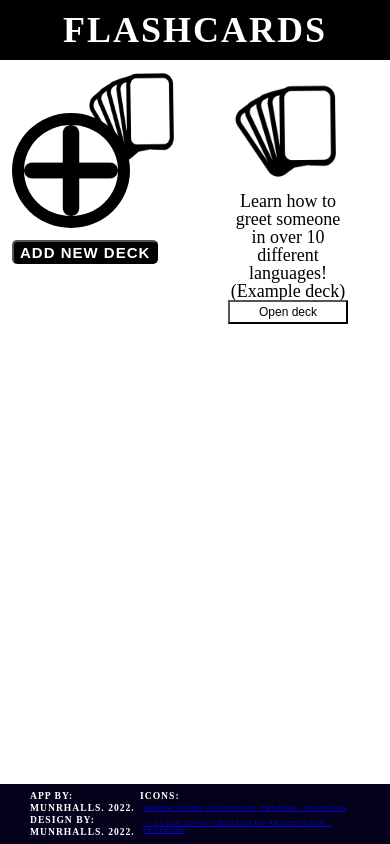
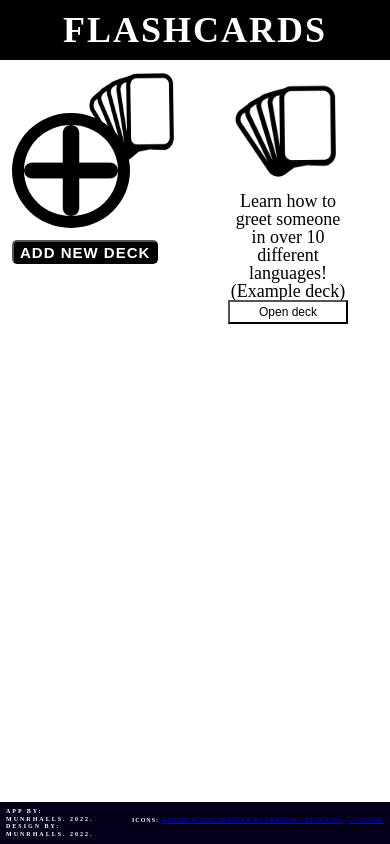
Before and after one commit to munrhalls/Oxus-Flashcards, a React (Create React App) app: page / in a window 390 px wide. Built offline with nearby package versions, Linux system fonts and the light colour scheme.

Commit message:
flex fcard

```diff
--- a/src/App.css
+++ b/src/App.css
@@ -16,6 +16,7 @@
 @import './Footer/Footer.css';
 
 @import './Flashcards/MobileFlashcards.css';
+@import './Footer/MobileFooter.css';
 
 *, :hover, :after {
     box-sizing: border-box;
--- a/src/Footer/Footer.css
+++ b/src/Footer/Footer.css
@@ -46,7 +46,7 @@
     overflow-y: hidden;
 
   }
-  .Footer a {
+  .Footer__attribs__link {
     font-size: 7px;
     font-weight: lighter;
     padding: 0.25rem;
--- a/src/Footer/Footer.js
+++ b/src/Footer/Footer.js
@@ -12,7 +12,7 @@ export const Footer = () => {
       </div>
 
       <div className="Footer__attribs">
-        <span>Icons: </span>
+        <span className="Footer__attribs__title">Icons: </span>
         <a
           className="Footer__attribs__link"
           href="https://www.flaticon.com/free-icons/arrow"
@@ -20,7 +20,11 @@ export const Footer = () => {
         >
           Arrow icons created by Freepik - Flaticon
         </a>
-        <a href="https://www.flaticon.com/free-icons/close" title="close icons">
+        <a
+          className="Footer__attribs__link"
+          href="https://www.flaticon.com/free-icons/close"
+          title="close icons"
+        >
           <span> /// </span> Close icons created by ariefstudio - Flaticon
         </a>
         <a
@@ -43,16 +47,25 @@ export const Footer = () => {
         >
           <span> ///</span> Plus icons created by Freepik - Flaticon
         </a>
-        <a href="https://www.flaticon.com/free-icons/save" title="save icons">
+        <a
+          className="Footer__attribs__link"
+          href="https://www.flaticon.com/free-icons/save"
+          title="save icons"
+        >
           <span> ///</span> Save icons created by Freepik - Flaticon
         </a>
         <a
+          className="Footer__attribs__link"
           href="https://www.flaticon.com/free-icons/return"
           title="return icons"
         >
           <span> ///</span> Return icons created by Freepik - Flaticon
         </a>
-        <a href="https://www.flaticon.com/free-icons/door" title="door icons">
+        <a
+          className="Footer__attribs__link"
+          href="https://www.flaticon.com/free-icons/door"
+          title="door icons"
+        >
           <span> ///</span> Door icons created by Freepik - Flaticon
         </a>
       </div>
--- /dev/null
+++ b/src/Footer/MobileFooter.css
@@ -0,0 +1,33 @@
+@media only screen and (max-width: 600px) {
+    .Footer {
+        display: flex;
+        max-height: 3.5rem;
+        min-height: 3.5rem;
+        flex-basis: 3.5rem;
+        padding: 0.5rem;
+    }
+    .Footer__authorContainer {
+        flex-direction: column;
+        padding: 0;
+        flex-wrap: nowrap;
+        min-height: 100%;
+    }
+    .Footer__authorContainer__author {
+        font-size: .5rem;
+        padding-bottom: .1rem;
+        letter-spacing: 2px;
+    }
+    .Footer__attribs {
+        padding-bottom: 1rem;
+    }
+    .Footer__attribs__title {
+        font-size: .5rem;
+    }
+    .Footer__attribs__link {
+        font-size: 0.5rem;
+    }
+    ::-webkit-scrollbar {
+        width: 1vw;
+        height: 2vh;
+      }
+}
```
